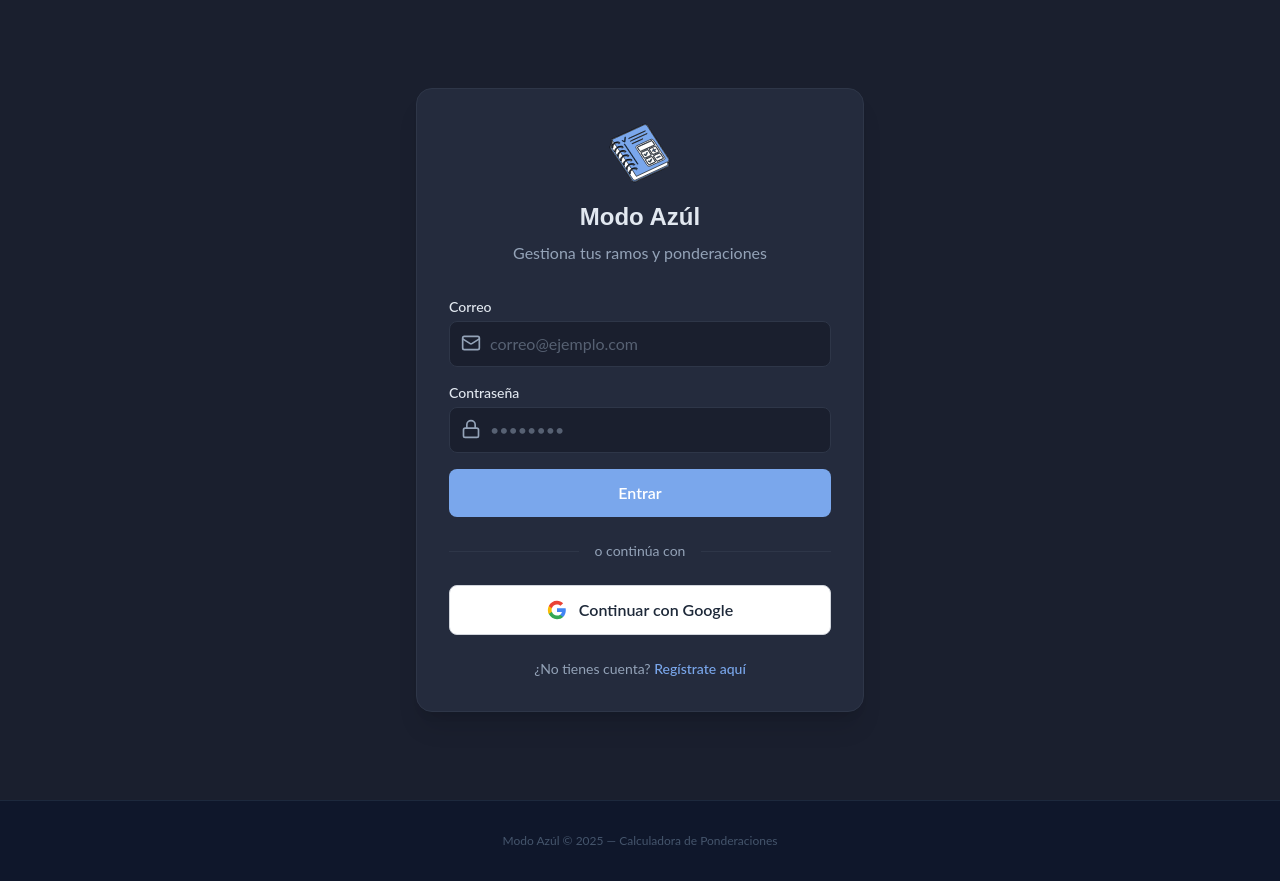
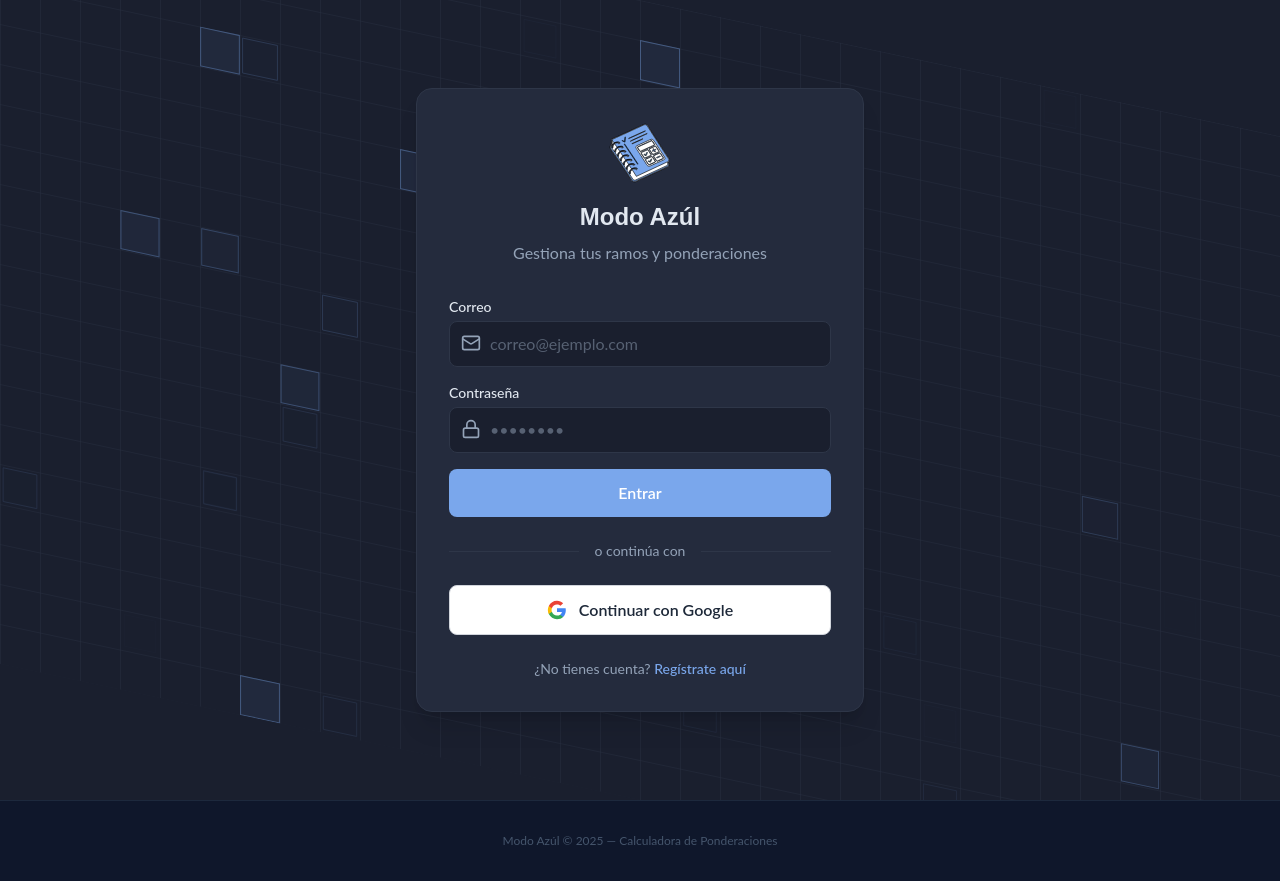
Before and after one commit to 1Bnja/PonderacionesPersonales, a React (Vite) app: page /login in a window 1280 px wide. Built offline with nearby package versions, Linux system fonts and the light colour scheme; no server answers.

Commit message:
animacion en login y registro

```diff
--- a/src/pages/Login.jsx
+++ b/src/pages/Login.jsx
@@ -3,6 +3,7 @@ import { supabase } from '../supabaseClient'
 import { useNavigate, Link } from 'react-router-dom'
 import { Lock, Mail } from 'lucide-react'
 import Toast from '../components/Toast'
+import AnimatedGridPattern from '../components/AnimatedGridPattern'
 
 export default function Login() {
   const [email, setEmail] = useState('')
@@ -45,10 +46,13 @@ export default function Login() {
   }
 
   return (
-    <div className="min-h-screen flex items-center justify-center bg-[#1A1F2E] p-4">
+    <div className="min-h-screen flex items-center justify-center bg-[#1A1F2E] p-4 relative overflow-hidden">
+      {/* Animated Grid Background */}
+      <AnimatedGridPattern />
+
       {toast && <Toast message={toast.message} type={toast.type} onClose={() => setToast(null)} />}
 
-      <div className="bg-[#242B3D] p-8 rounded-2xl shadow-xl w-full max-w-md border border-[#2E3648]">
+      <div className="bg-[#242B3D] p-8 rounded-2xl shadow-xl w-full max-w-md border border-[#2E3648] relative z-10">
 
         {/* Logo y Título */}
         <div className="text-center mb-8">
--- a/src/pages/Register.jsx
+++ b/src/pages/Register.jsx
@@ -3,6 +3,7 @@ import { supabase } from '../supabaseClient'
 import { useNavigate, Link } from 'react-router-dom'
 import { Lock, Mail, User, ArrowLeft, GraduationCap } from 'lucide-react'
 import Toast from '../components/Toast'
+import AnimatedGridPattern from '../components/AnimatedGridPattern'
 
 // Lista de instituciones de educación superior de Chile
 const universidadesChile = [
@@ -146,10 +147,13 @@ export default function Register() {
   }
 
   return (
-    <div className="min-h-screen flex items-center justify-center bg-[#1A1F2E] p-4 py-8">
+    <div className="min-h-screen flex items-center justify-center bg-[#1A1F2E] p-4 py-8 relative overflow-hidden">
+      {/* Animated Grid Background */}
+      <AnimatedGridPattern />
+
       {toast && <Toast message={toast.message} type={toast.type} onClose={() => setToast(null)} />}
 
-      <div className="bg-[#242B3D] p-8 rounded-2xl shadow-xl w-full max-w-3xl border border-[#2E3648]">
+      <div className="bg-[#242B3D] p-8 rounded-2xl shadow-xl w-full max-w-3xl border border-[#2E3648] relative z-10">
 
         {/* Botón Volver */}
         <Link
```
